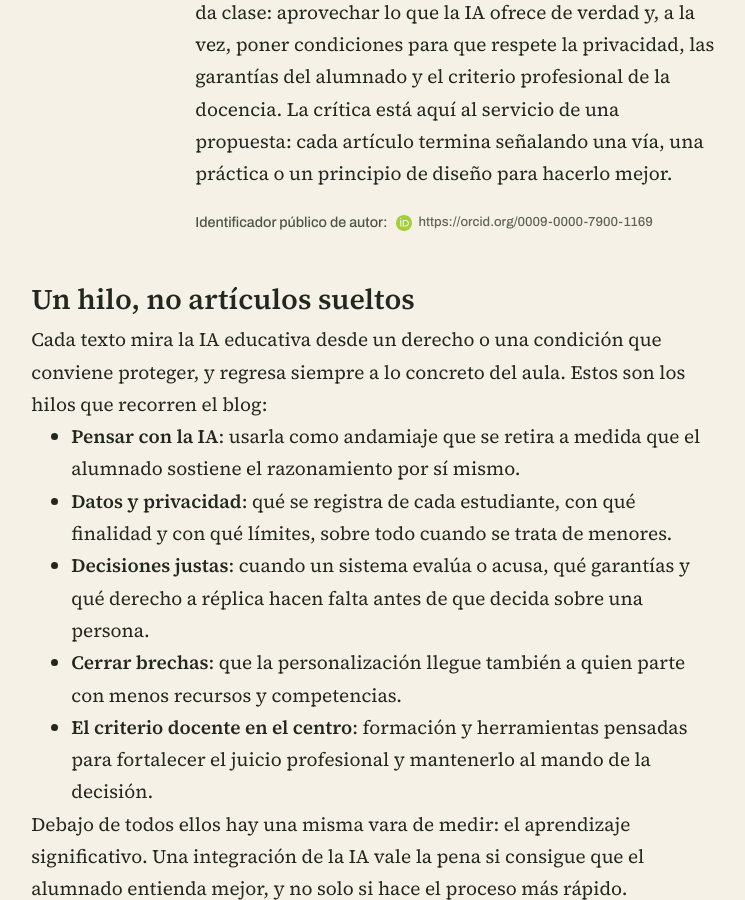
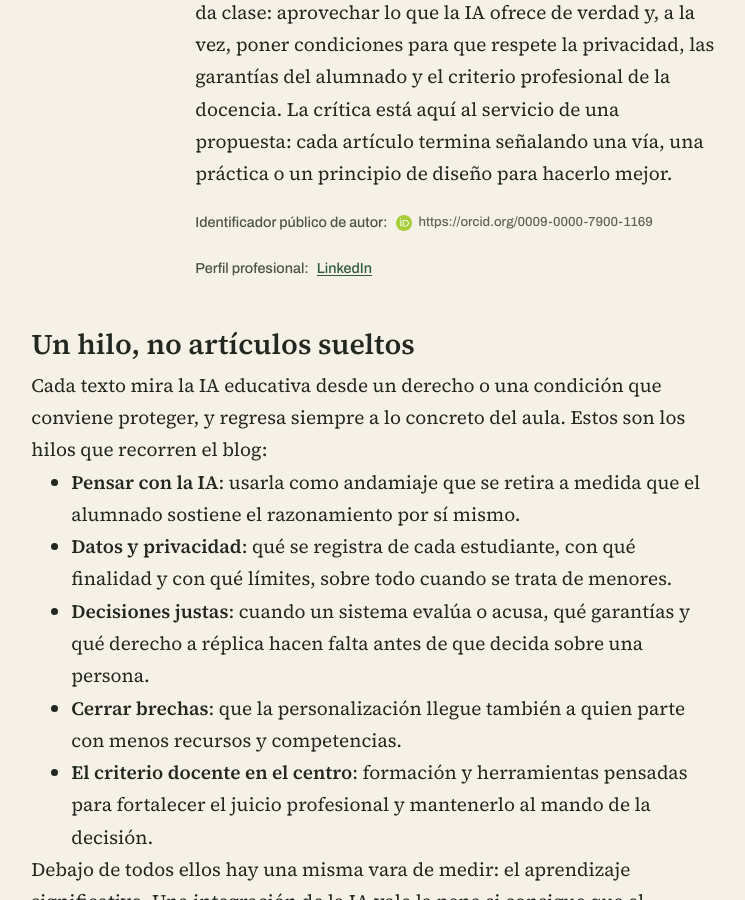
Before and after one commit to ncalbet/blog-docentes, a Jekyll site: the page built from sobre.md, in a window 1280 px wide and 900 px high, scrolled down 1189 px. Shown: the whole window, without its empty margins (267-1012 px from the left). Built offline with Jekyll 4.4.1, drawn with Linux system fonts in a browser that asks for light colours.

Commit message:
Añade el perfil de LinkedIn a la página de autor
Entra en el `sameAs` del JSON-LD de /sobre/ junto al iD ORCID y como enlace
visible con rel="me". Vive en `author.linkedin` de _config.yml.

Co-Authored-By: Claude Opus 5.5 <noreply@anthropic.com>

```diff
--- a/_config.yml
+++ b/_config.yml
@@ -45,6 +45,9 @@ author:
   # Identificador de persona (orcid.org/0009-0000-7900-1169). Si es buida aquesta línia,
   # el byline i el JSON-LD deixen de mostrar-lo sols, sense tocar cap plantilla.
   orcid: "0009-0000-7900-1169"
+  # Perfil professional. Entra al `sameAs` de /sobre/ (al costat de l'ORCID) i com a
+  # enllaç `rel="me"` visible a la mateixa pàgina. Buidar-la el treu de tots dos llocs.
+  linkedin: "https://www.linkedin.com/in/nestorcalbet"
 
 markdown: kramdown
 permalink: /:year/:month/:title/
--- a/sobre.md
+++ b/sobre.md
@@ -30,6 +30,9 @@ permalink: /sobre/
           la trayectoria y las publicaciones de quien firma, sin fiarse de esta página.
         {%- endcomment -%}
         <p class="about-idline">Identificador público de autor: {% include orcid-id.html %}</p>
+        {%- if site.author.linkedin %}
+        <p class="about-idline">Perfil profesional: <a href="{{ site.author.linkedin }}" rel="me noopener" target="_blank">LinkedIn</a></p>
+        {%- endif %}
       </div>
     </div>
 
@@ -130,8 +133,12 @@ permalink: /sobre/
         "@type": "PropertyValue",
         "propertyID": "ORCID",
         "value": "https://orcid.org/{{ site.author.orcid }}"
-      },
-      "sameAs": ["https://orcid.org/{{ site.author.orcid }}"]{% endif %}
+      }{% endif %}{% if site.author.orcid or site.author.linkedin %},
+      "sameAs": [
+        {%- if site.author.orcid %}"https://orcid.org/{{ site.author.orcid }}"{% endif -%}
+        {%- if site.author.orcid and site.author.linkedin %}, {% endif -%}
+        {%- if site.author.linkedin %}{{ site.author.linkedin | jsonify }}{% endif -%}
+      ]{% endif %}
     },
     {
       "@type": "Organization",
```
